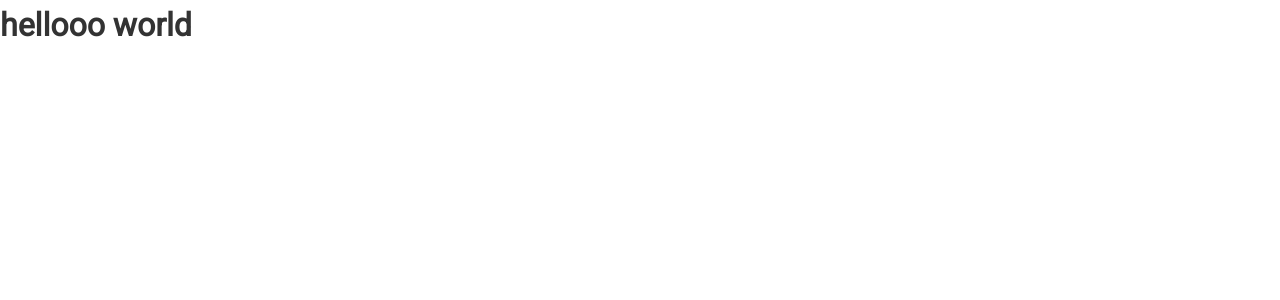
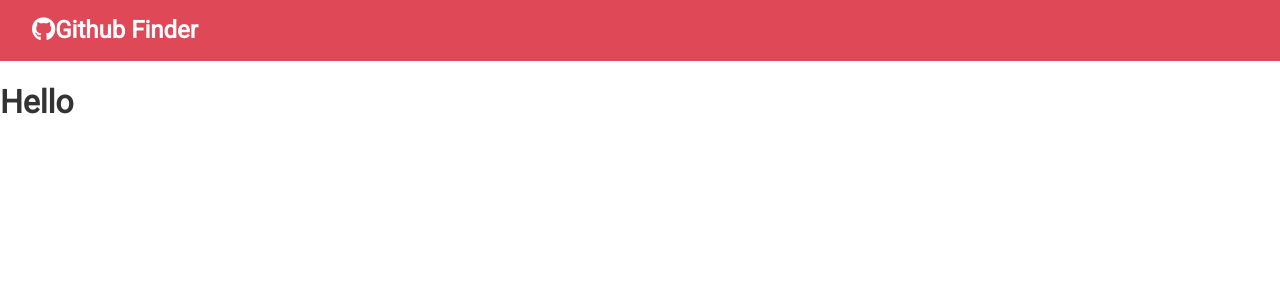
Before and after one commit to GregPetropoulos/github-finder, a React (Create React App) app: page / in a window 1280 px wide. Shown: the top 300 px of the page. Built offline with nearby package versions, Linux system fonts and the light colour scheme.

Commit message:
Added Navbar, PropTypes, defaultProps

```diff
--- a/public/index.html
+++ b/public/index.html
@@ -11,6 +11,8 @@
     />
     <link rel="apple-touch-icon" href="%PUBLIC_URL%/logo192.png" />
     <link rel="manifest" href="%PUBLIC_URL%/manifest.json" />
+    <link rel="stylesheet" href="https://cdnjs.cloudflare.com/ajax/libs/font-awesome/6.0.0-beta2/css/all.min.css" integrity="sha512-YWzhKL2whUzgiheMoBFwW8CKV4qpHQAEuvilg9FAn5VJUDwKZZxkJNuGM4XkWuk94WCrrwslk8yWNGmY1EduTA==" crossorigin="anonymous" referrerpolicy="no-referrer" />
+
     <title>Github Finder</title>
   </head>
   <body>
--- a/src/App.js
+++ b/src/App.js
@@ -1,14 +1,15 @@
 import React, { Component } from 'react';
 import './App.css';
+import Navbar from './components/layouts/Navbar';
 
 class App extends Component {
   render() {
     return (
       <div className='App'>
-        <h1>hellooo world</h1>
+        <Navbar />
+        <h1>Hello</h1>
       </div>
     );
   }
 }
-
 export default App;
--- /dev/null
+++ b/src/components/layouts/Navbar.js
@@ -0,0 +1,27 @@
+import React, { Component } from 'react';
+import PropTypes from 'prop-types';
+
+export class Navbar extends Component {
+  static defaultProps = {
+    title: 'Github Finder',
+    icon: 'fab fa-github'
+  };
+  //   This is default runs if no props passed to <Navbar/> in app.js
+
+  static propTypes = {
+    title: PropTypes.string.isRequired,
+    icon: PropTypes.string.isRequired
+  };
+  render() {
+    return (
+      <nav className='navbar bg-primary'>
+        <h1>
+          <i className={this.props.icon} />
+          {this.props.title}
+        </h1>
+      </nav>
+    );
+  }
+}
+
+export default Navbar;
```
